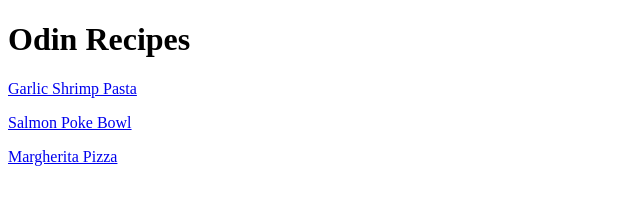
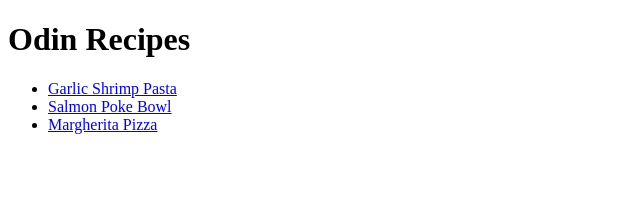
Before and after one commit to ekaterina-kalinina/odin-recipes, a plain HTML site: page index.html in a window 1280 px wide. Shown: the whole page, without its empty margins (0-640 px from the left). Drawn offline with Linux system fonts and the light colour scheme.

Commit message:
Put links to recipes in an unordered list

```diff
--- a/index.html
+++ b/index.html
@@ -7,8 +7,10 @@
   </head>
   <body>
     <h1>Odin Recipes</h1>
-    <p><a href="./recipes/garlic-shrimp-pasta.html">Garlic Shrimp Pasta</a></p>
-    <p><a href="./recipes/salmon-poke-bowl.html">Salmon Poke Bowl</a></p>
-    <p><a href="./recipes/margherita-pizza.html">Margherita Pizza</a></p>
-  </body>
+    <ul>
+      <li><a href="./recipes/garlic-shrimp-pasta.html">Garlic Shrimp Pasta</a></li>
+      <li><a href="./recipes/salmon-poke-bowl.html">Salmon Poke Bowl</a></li>
+      <li><a href="./recipes/margherita-pizza.html">Margherita Pizza</a></li>
+    </ul>
+    </body>
 </html>
```
